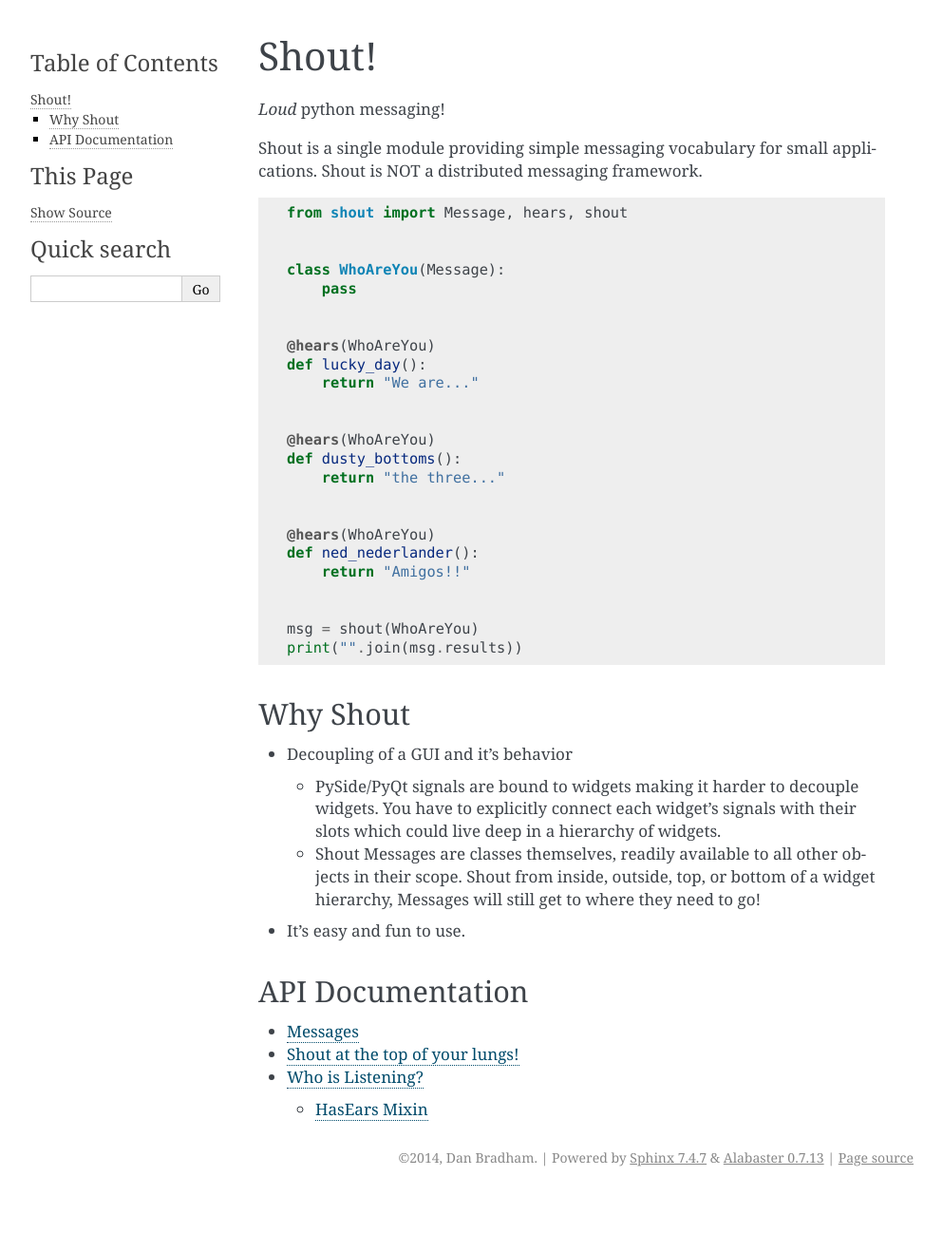
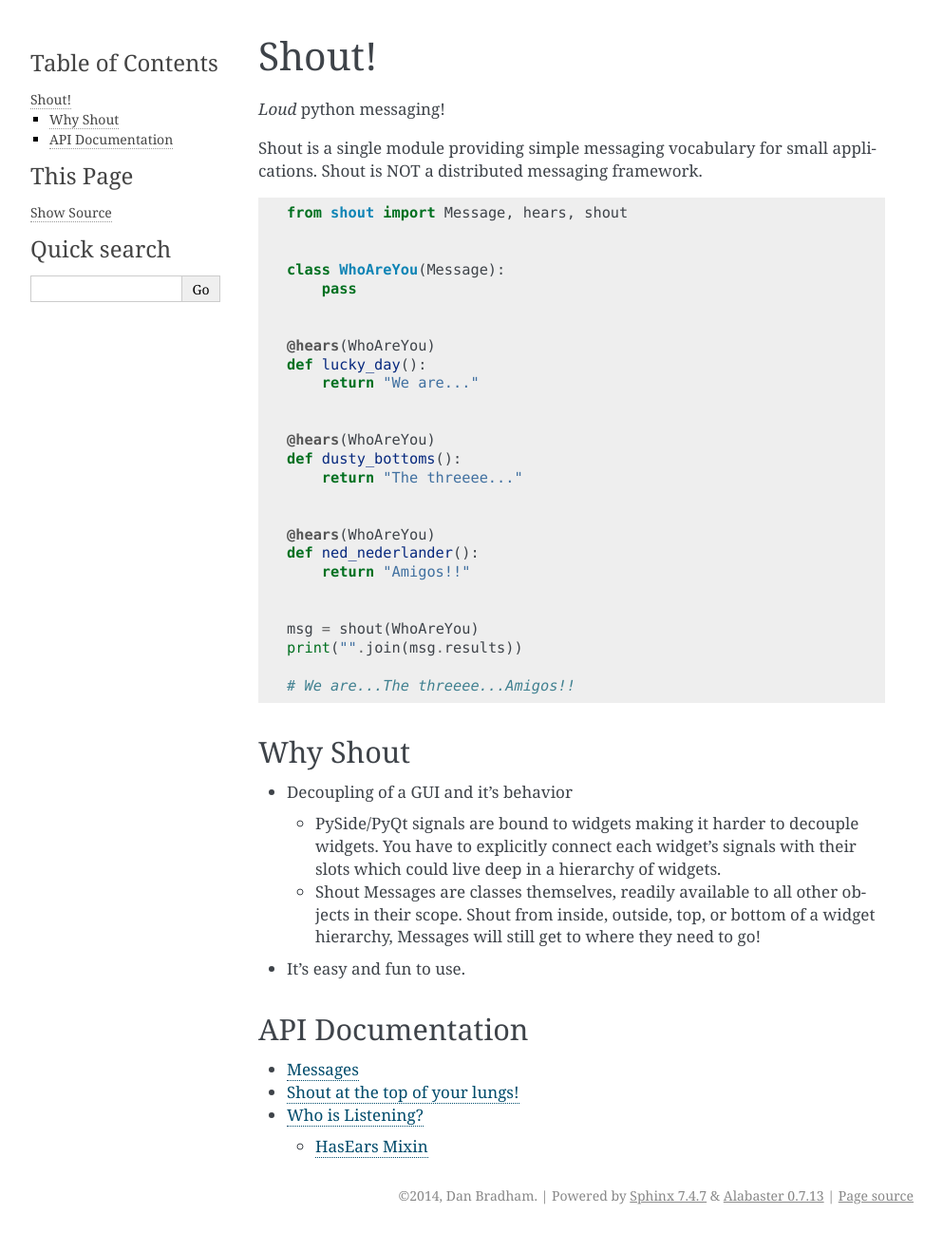
Before and after one commit to danbradham/shout, a Sphinx documentation site: the page built from docs/index.rst, in a window 1280 px wide. Shown: the whole page at 95% size, without its empty margins (148-1141 px from the left). Built offline with Sphinx 7.4.7, drawn with Linux system fonts in a browser that asks for light colours; before the commit the page ends 1258 px from its top, so only the background shows below that.

Commit message:
Documentation...

```diff
--- a/README.rst
+++ b/README.rst
@@ -23,7 +23,7 @@ Shout is a single module providing simple messaging vocabulary for small applica
 
     @hears(WhoAreYou)
     def dusty_bottoms():
-        return "the three..."
+        return "The threeee..."
 
 
     @hears(WhoAreYou)
@@ -33,6 +33,8 @@ Shout is a single module providing simple messaging vocabulary for small applica
 
     msg = shout(WhoAreYou)
     print("".join(msg.results))
+
+    # We are...The threeee...Amigos!!
 
 
 Why Shout
--- a/docs/index.rst
+++ b/docs/index.rst
@@ -23,7 +23,7 @@ Shout is a single module providing simple messaging vocabulary for small applica
 
     @hears(WhoAreYou)
     def dusty_bottoms():
-        return "the three..."
+        return "The threeee..."
 
 
     @hears(WhoAreYou)
@@ -33,6 +33,8 @@ Shout is a single module providing simple messaging vocabulary for small applica
 
     msg = shout(WhoAreYou)
     print("".join(msg.results))
+
+    # We are...The threeee...Amigos!!
 
 
 Why Shout
```
